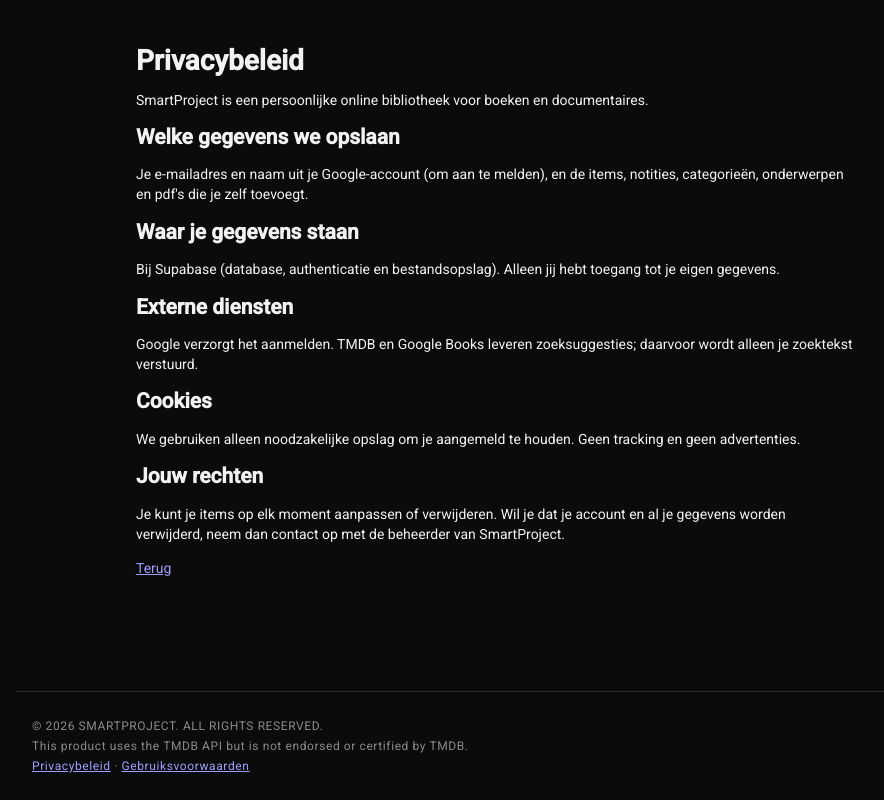
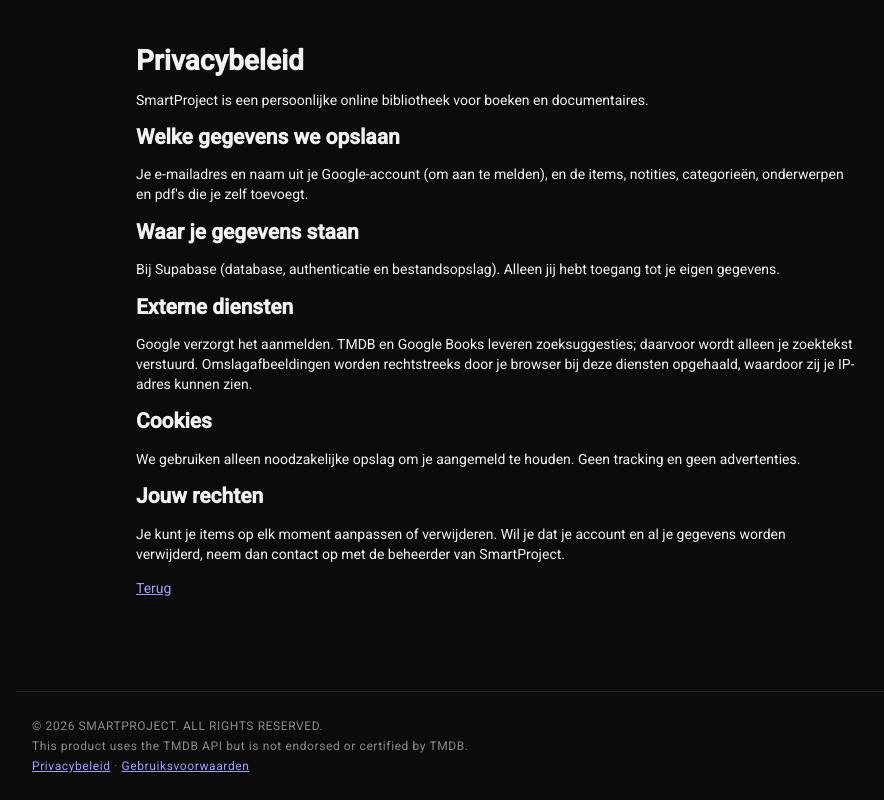
Before and after one commit to quin4356/SmartProject, an Angular app in the folder frontend/: page /privacy in a window 1280 px wide. Shown: the whole page, without its empty margins (144-1028 px from the left). Built offline with nearby package versions, Linux system fonts and the light colour scheme.

Commit message:
docs: document third-party image loading in privacy policy

```diff
--- a/frontend/src/app/pages/privacy/privacy.html
+++ b/frontend/src/app/pages/privacy/privacy.html
@@ -17,7 +17,8 @@
   <h2>Externe diensten</h2>
   <p>
     Google verzorgt het aanmelden. TMDB en Google Books leveren zoeksuggesties; daarvoor wordt
-    alleen je zoektekst verstuurd.
+    alleen je zoektekst verstuurd. Omslagafbeeldingen worden rechtstreeks door je browser bij deze
+    diensten opgehaald, waardoor zij je IP-adres kunnen zien.
   </p>
 
   <h2>Cookies</h2>
```
